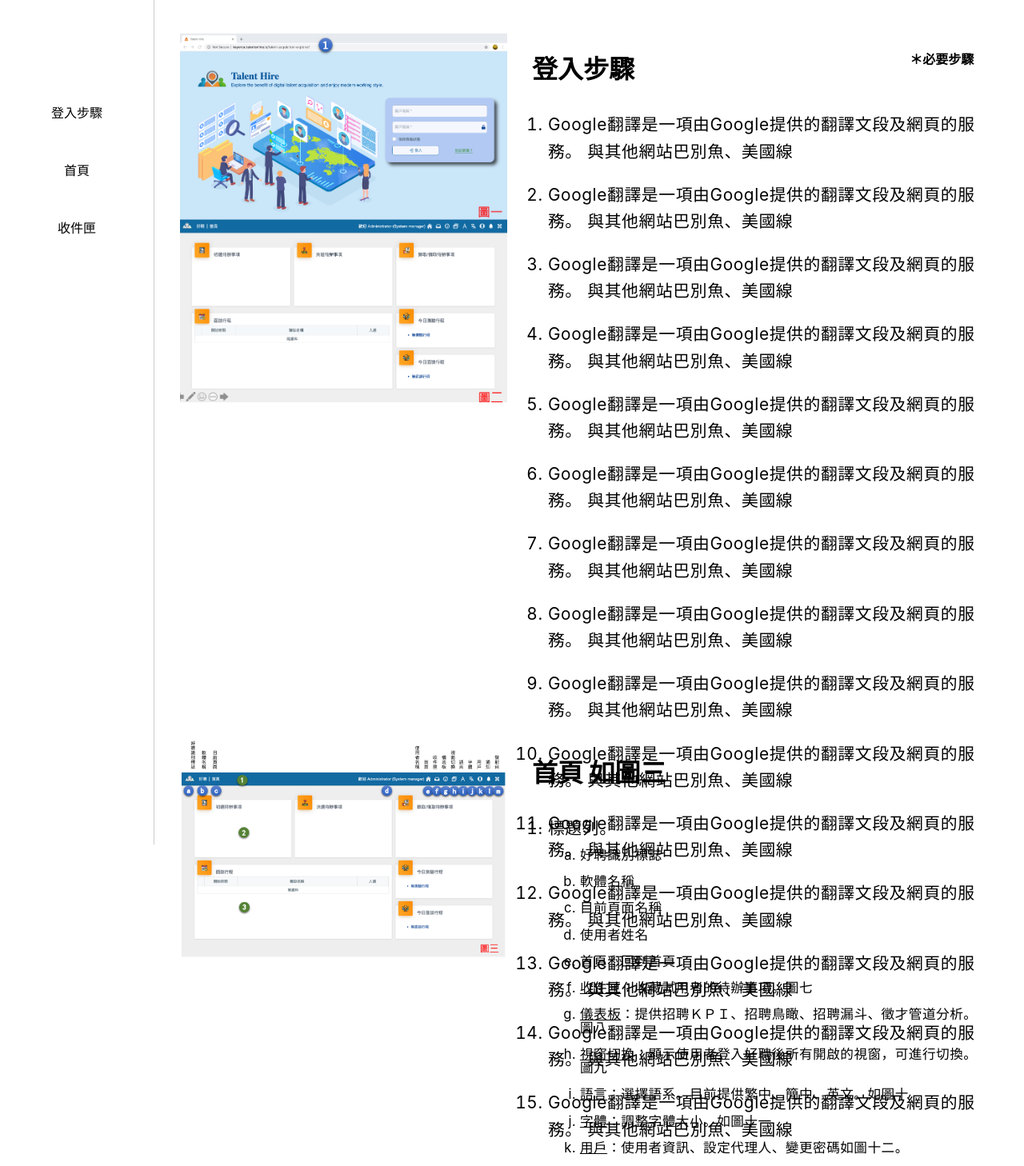
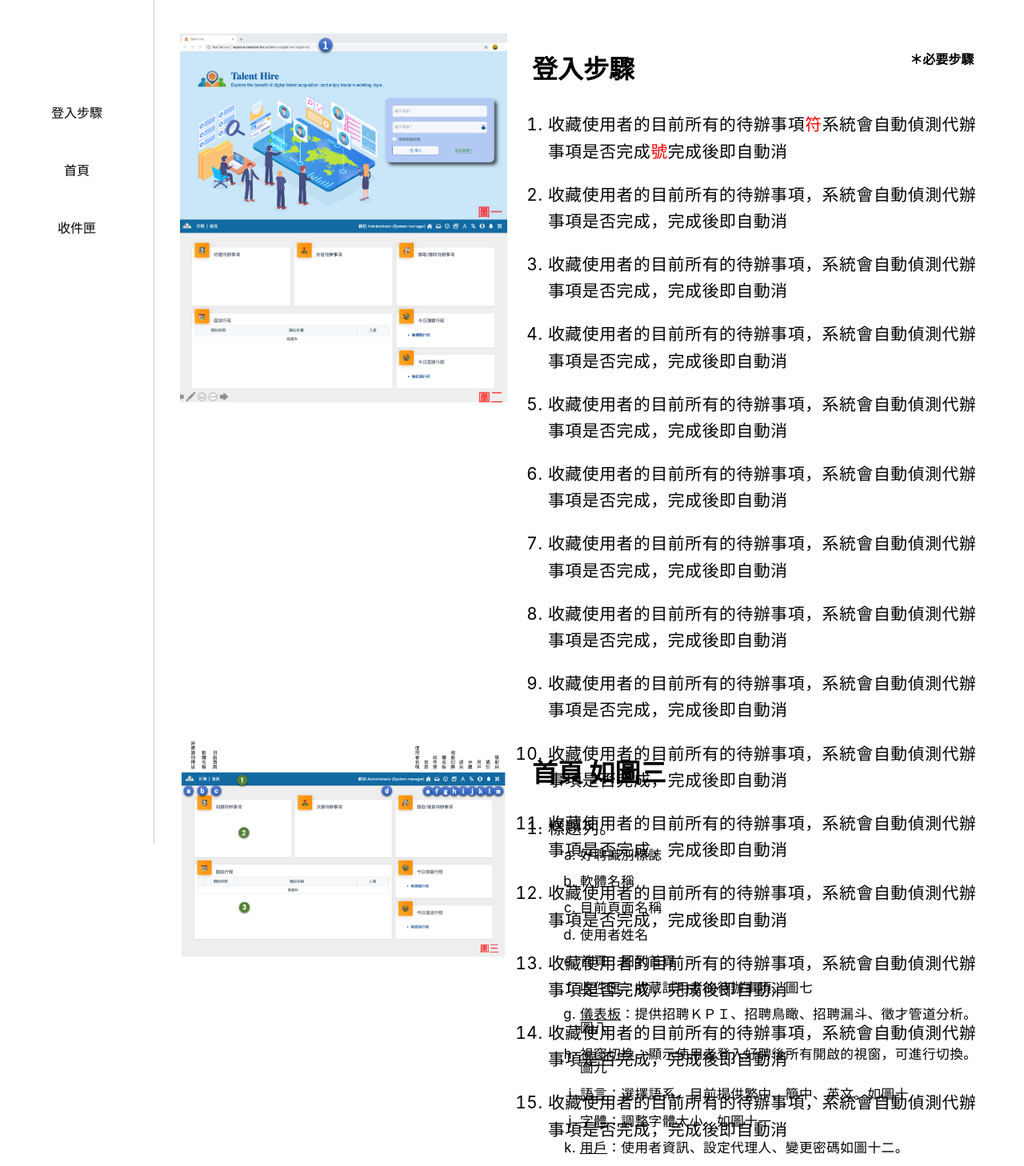
Before and after one commit to yuchehsieh/taf-handbook, a React (Create React App) app: page / in a window 1280 px wide. Shown: the top 1458 px of the page at 80% size. Built offline with nearby package versions, Linux system fonts and the light colour scheme.

Commit message:
replace with high-quality image and test the max-words in one page

```diff
--- a/src/App.js
+++ b/src/App.js
@@ -77,49 +77,49 @@ class App extends Component {
                             {/*</li>*/}
 
                             <li>
-                                Google翻譯是一項由Google提供的翻譯文段及網頁的服務。 與其他網站巴別魚、美國線
+                                收藏使用者的目前所有的待辦事項<span style={{color: 'red'}}>符</span>系統會自動偵測代辦事項是否完成<span style={{color: 'red'}}>號</span>完成後即自動消
                             </li>
                             <li>
-                                Google翻譯是一項由Google提供的翻譯文段及網頁的服務。 與其他網站巴別魚、美國線
+                                收藏使用者的目前所有的待辦事項，系統會自動偵測代辦事項是否完成，完成後即自動消
                             </li>
                             <li>
-                                Google翻譯是一項由Google提供的翻譯文段及網頁的服務。 與其他網站巴別魚、美國線
+                                收藏使用者的目前所有的待辦事項，系統會自動偵測代辦事項是否完成，完成後即自動消
                             </li>
                             <li>
-                                Google翻譯是一項由Google提供的翻譯文段及網頁的服務。 與其他網站巴別魚、美國線
+                                收藏使用者的目前所有的待辦事項，系統會自動偵測代辦事項是否完成，完成後即自動消
                             </li>
                             <li>
-                                Google翻譯是一項由Google提供的翻譯文段及網頁的服務。 與其他網站巴別魚、美國線
+                                收藏使用者的目前所有的待辦事項，系統會自動偵測代辦事項是否完成，完成後即自動消
                             </li>
                             <li>
-                                Google翻譯是一項由Google提供的翻譯文段及網頁的服務。 與其他網站巴別魚、美國線
+                                收藏使用者的目前所有的待辦事項，系統會自動偵測代辦事項是否完成，完成後即自動消
                             </li>
                             <li>
-                                Google翻譯是一項由Google提供的翻譯文段及網頁的服務。 與其他網站巴別魚、美國線
+                                收藏使用者的目前所有的待辦事項，系統會自動偵測代辦事項是否完成，完成後即自動消
                             </li>
                             <li>
-                                Google翻譯是一項由Google提供的翻譯文段及網頁的服務。 與其他網站巴別魚、美國線
+                                收藏使用者的目前所有的待辦事項，系統會自動偵測代辦事項是否完成，完成後即自動消
                             </li>
                             <li>
-                                Google翻譯是一項由Google提供的翻譯文段及網頁的服務。 與其他網站巴別魚、美國線
+                                收藏使用者的目前所有的待辦事項，系統會自動偵測代辦事項是否完成，完成後即自動消
                             </li>
                             <li>
-                                Google翻譯是一項由Google提供的翻譯文段及網頁的服務。 與其他網站巴別魚、美國線
+                                收藏使用者的目前所有的待辦事項，系統會自動偵測代辦事項是否完成，完成後即自動消
                             </li>
                             <li>
-                                Google翻譯是一項由Google提供的翻譯文段及網頁的服務。 與其他網站巴別魚、美國線
+                                收藏使用者的目前所有的待辦事項，系統會自動偵測代辦事項是否完成，完成後即自動消
                             </li>
                             <li>
-                                Google翻譯是一項由Google提供的翻譯文段及網頁的服務。 與其他網站巴別魚、美國線
+                                收藏使用者的目前所有的待辦事項，系統會自動偵測代辦事項是否完成，完成後即自動消
                             </li>
                             <li>
-                                Google翻譯是一項由Google提供的翻譯文段及網頁的服務。 與其他網站巴別魚、美國線
+                                收藏使用者的目前所有的待辦事項，系統會自動偵測代辦事項是否完成，完成後即自動消
                             </li>
                             <li>
-                                Google翻譯是一項由Google提供的翻譯文段及網頁的服務。 與其他網站巴別魚、美國線
+                                收藏使用者的目前所有的待辦事項，系統會自動偵測代辦事項是否完成，完成後即自動消
                             </li>
                             <li>
-                                Google翻譯是一項由Google提供的翻譯文段及網頁的服務。 與其他網站巴別魚、美國線
+                                收藏使用者的目前所有的待辦事項，系統會自動偵測代辦事項是否完成，完成後即自動消
                             </li>
 
 
```
